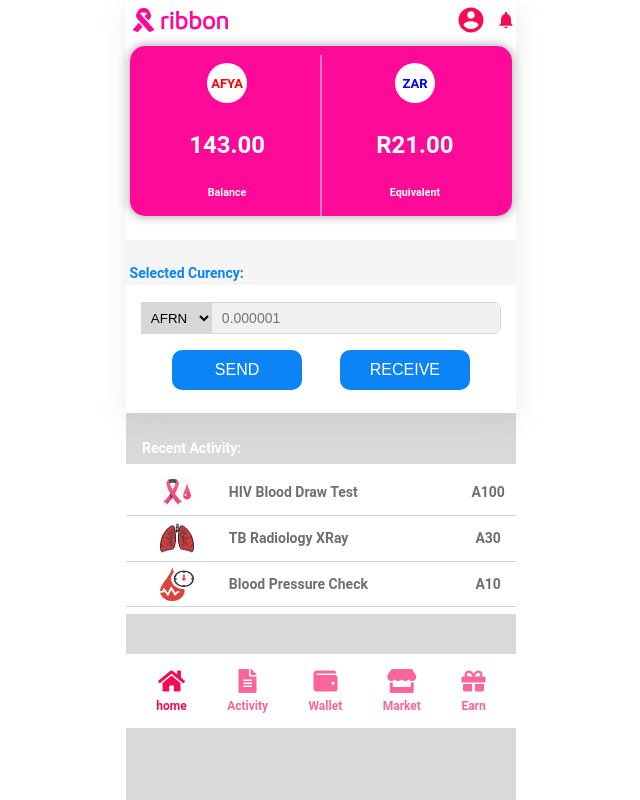
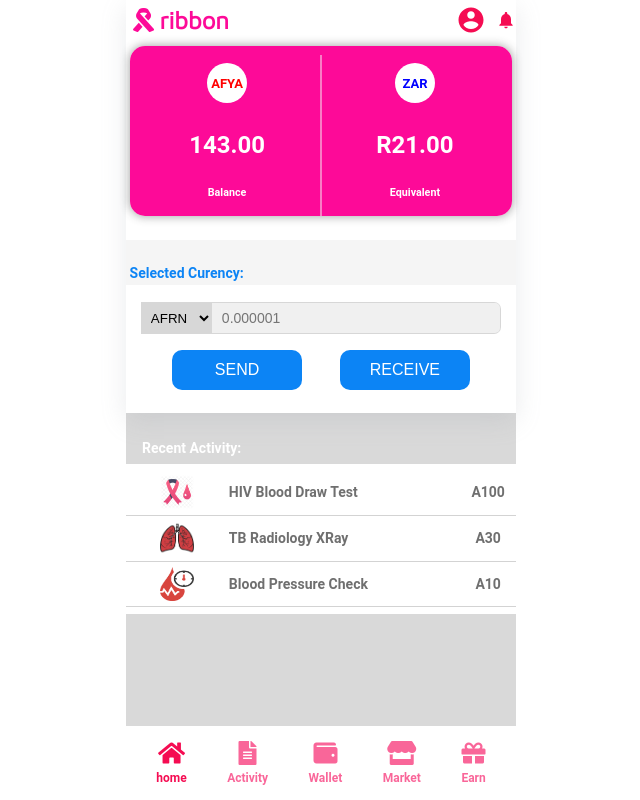
Before and after one commit to bobbycrooz/react-intern-task, a React (Create React App) app: page / in a window 1280 px wide. Shown: the whole page, without its empty margins (319-959 px from the left). Built offline with nearby package versions, Linux system fonts and the light colour scheme.

Commit message:
fixed all bugs

```diff
--- a/src/App.js
+++ b/src/App.js
@@ -4,14 +4,14 @@
 import { BrowserRouter as Router } from "react-router-dom";
 
 const AppContainer = styled.div`
-  width: 390px;
+  width: 100vw;
   background-color: #d8d8d8f5;
   position: relative;
   height: 100vh;
 
-  @media screen and (max-width: 478px) {
+  @media screen and (min-width: 478px) {
     & {
-      width: 100vw;
+      width: 390px;
     }
   }
 `;
--- a/src/components/Footer.js
+++ b/src/components/Footer.js
@@ -7,10 +7,9 @@
   background-color: #fff;
   margin-top: 2.5rem;
   position: fixed;
-  /* bottom: 0;
-  left:0; */
-  /* border:1px solid; */
-
+  bottom: 0;
+  left: 50%;
+  transform:translateX(-50%);
 
   .iconBox {
     width: 100%;
```
